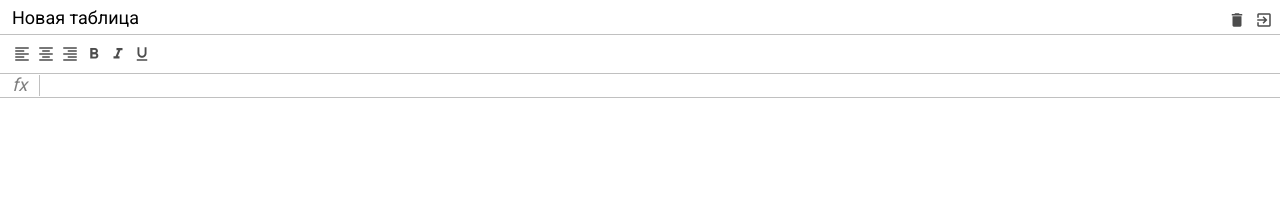
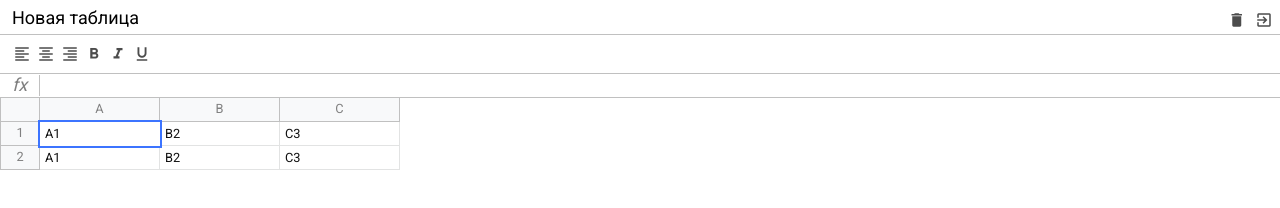
Before and after one commit to korotkir/excel, a website built with webpack: page src/index.html in a window 1280 px wide. Built offline with nearby package versions, Linux system fonts and the light colour scheme.

Commit message:
added table block

```diff
--- a/src/index.html
+++ b/src/index.html
@@ -65,6 +65,51 @@
 
             <div class="excel__table">
 
+                <div class="row">
+
+                    <div class="row-info">
+
+                    </div>
+
+                    <div class="row-data">
+                        <div class="column">
+                            A
+                        </div>
+                        <div class="column">
+                            B
+                        </div>
+                        <div class="column">
+                            C
+                        </div>
+                    </div>
+                </div>
+
+                <div class="row">
+
+                    <div class="row-info">
+                        1
+                    </div>
+
+                    <div class="row-data">
+                        <div class="cell selected" contenteditable>A1</div>
+                        <div class="cell" contenteditable>B2</div>
+                        <div class="cell" contenteditable>C3</div>
+                    </div>
+                </div>
+
+                <div class="row">
+
+                    <div class="row-info">
+                        2
+                    </div>
+
+                    <div class="row-data">
+                        <div class="cell" contenteditable>A1</div>
+                        <div class="cell" contenteditable>B2</div>
+                        <div class="cell" contenteditable>C3</div>
+                    </div>
+                </div>
+
             </div>
 
         </div>
--- a/src/scss/_variables.scss
+++ b/src/scss/_variables.scss
@@ -2,4 +2,6 @@ $header-height: 34px;
 $toolbar-height: 40px;
 $formula-height: 24px;
 $info-cell-width: 40px;
+$cell-width: 120px;
+$row-height: 24px;
 $border-color: #c0c0c0
--- a/src/scss/index.scss
+++ b/src/scss/index.scss
@@ -20,4 +20,7 @@ body {
 .excel {
   position: relative;
   color: gray;
+  height: 100%;
+  max-width: 100%;
+  font-size: .8rem;
 }
--- a/src/scss/table.scss
+++ b/src/scss/table.scss
@@ -2,5 +2,66 @@
 @import "mixins";
 
 .excel__table {
+  position: absolute;
+  left: 0;
+  right: 0;
+  top: $header-height + $toolbar-height + $formula-height;
+  overflow-x: auto;
+  padding-bottom: 2px;
 
+  .row {
+    display: flex;
+    flex-direction: row;
+    min-height: 20px;
+    height: $row-height;
+  }
+
+  .row-info {
+    display: flex;
+    justify-content: center;
+    align-items: center;
+    min-width: $info-cell-width;
+    height: 100%;
+    border: 1px solid $border-color;
+    background: #f8f9fa;
+    border-top: none;
+  }
+
+  .row-data {
+    display: flex;
+  }
+
+  .column {
+    display: flex;
+    justify-content: center;
+    align-items: center;
+    background: #f8f9fa;
+    min-width: 40px;
+    width: $cell-width;
+    border: 1px solid $border-color;
+    height: 100%;
+    border-top: none;
+    border-left: 0;
+  }
+
+  .cell {
+    min-width: 40px;
+    padding: 5px;
+    width: $cell-width;
+    height: 100%;
+    border: 1px solid #e2e3e3;
+    border-top: none;
+    border-left: none;
+    color: #111;
+    white-space: nowrap;
+    outline: none;
+
+
+
+    &.selected {
+      border: none;
+      outline: 2px solid #3c74ff;
+      z-index: 2;
+    }
+  }
 }
```
Also changed, not shown: 1 other file.
